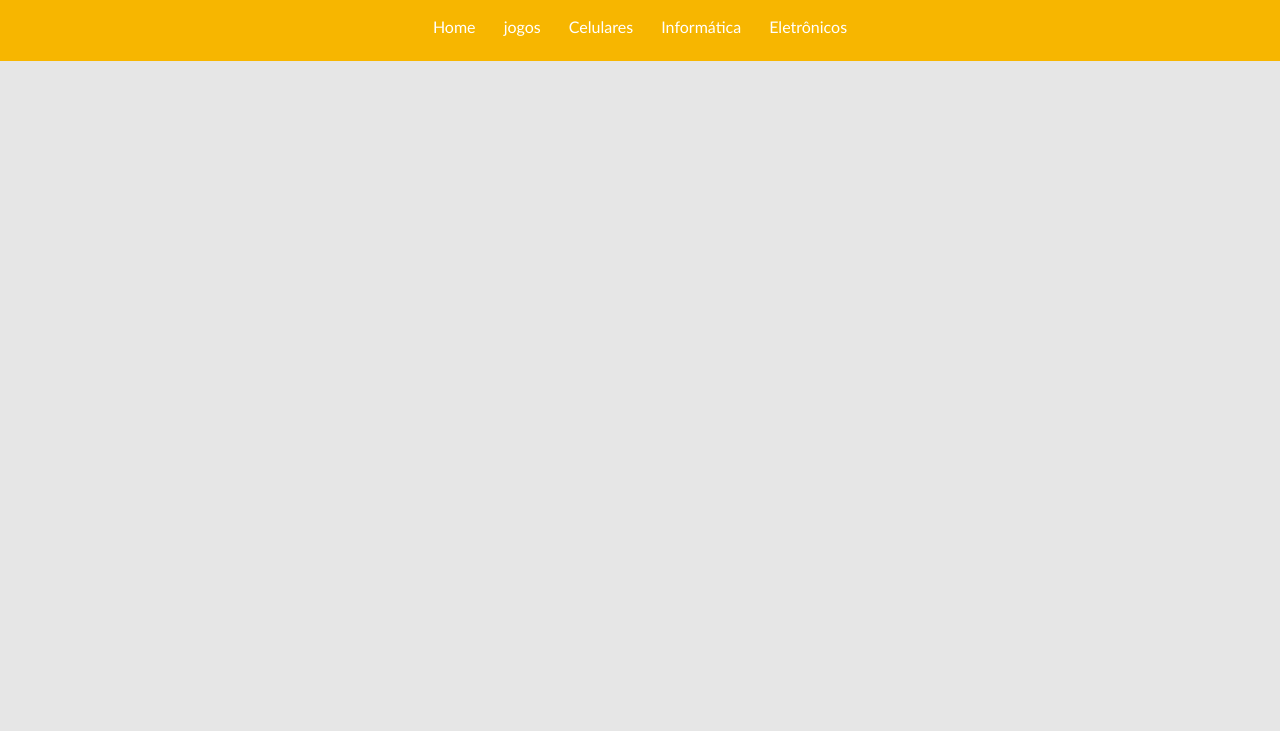
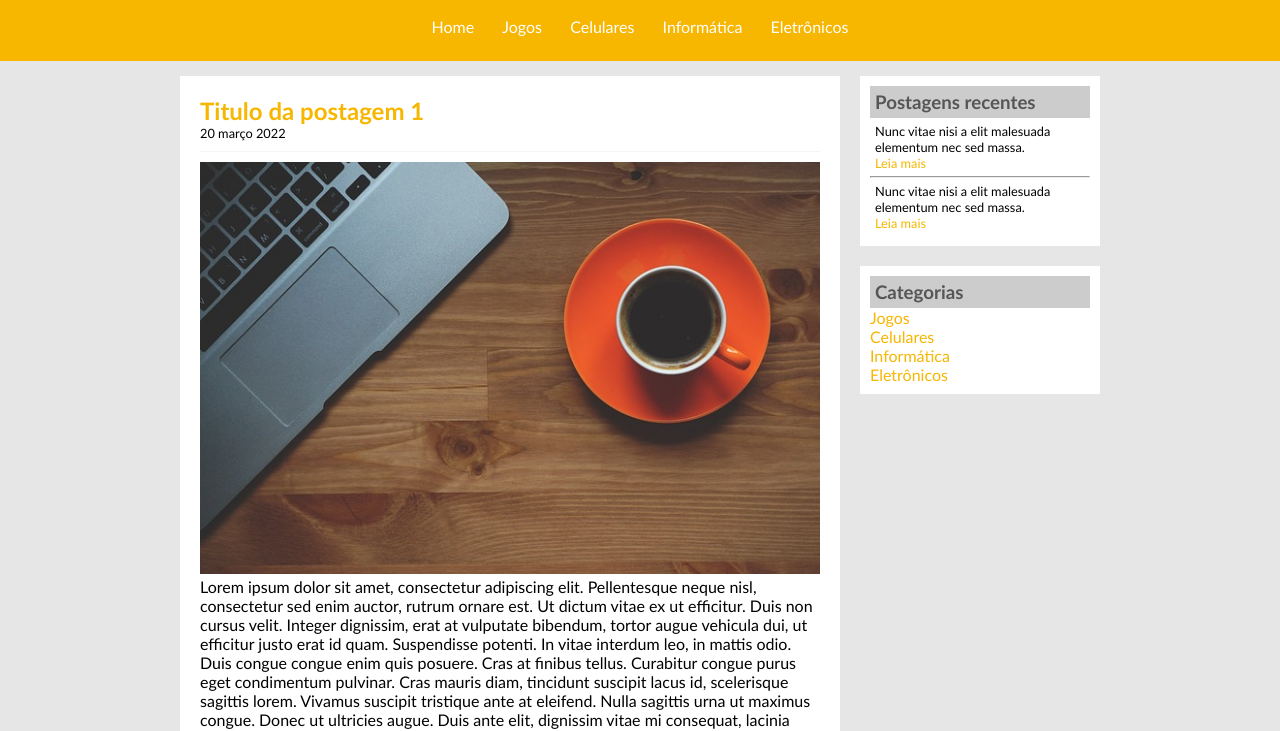
Before and after one commit to mauromelo1/projeto3-tecblog, a plain HTML site: page index.html in a window 1280 px wide. Shown: the part 76-807 px from the top of the page. Drawn offline with Linux system fonts and the light colour scheme.

Commit message:
Finalizando o site

```diff
--- a/css/estilo.css
+++ b/css/estilo.css
@@ -19,18 +19,68 @@ body {
     padding: 10px;
 }
 
+#area-principal {
+    width: 920px;
+    margin: 0 auto;
+    padding: 15px;
+}
+
+#area-postagens {
+    width: 660px;
+    float: left;
+
+}
+
+#area-lateral {
+    width: 240px;
+    float: right;
+}
+
+.postagem {
+    padding: 20px;
+    margin-bottom: 20px;
+    background: white;
+}
+
+.conteudo-lateral {
+    background: white;
+    padding: 10px;
+    margin-bottom: 20px;
+}
+
+.postagem-lateral {
+    font-size: 0.8em;
+    padding: 5px;
+}
+
+#rodape {
+    clear: both;
+    text-align: center;
+    padding: 15px;
+    background: #CCC;
+}
+
 a {
     text-decoration: none;
 }
 
 a:link, a:visited {
+    color: #f7b600;
+}
+
+a:hover {
+    text-decoration: underline;
+}
+
+#area-cabecalho a:link, #area-cabecalho a:visited {
     color: #FFF;
     padding: 8px 12px;
 }
 
-a:hover {
+#area-cabecalho a:hover {
     color: #f7b600;
     background: #FFF;
+    text-decoration: none;
 }
 
 h1 {
@@ -38,6 +88,24 @@ h1 {
     font-size: 2.5em;
 }
 
+h2 {
+    color: #f7b600;
+}
+
+h3 {
+    color: #565656;
+    background: #CCC;
+    padding: 5px;
+}
+
 .branco {
     color: white;
 }
+
+.data-postagem {
+    font-size: 0.8em;
+    border-bottom: 1px  solid #f4f4f4;
+    padding-bottom: 10px;
+    margin-bottom: 10px;
+    display: block;
+}
--- a/index.html
+++ b/index.html
@@ -14,12 +14,74 @@
         </div>
         <div id="area-menu">
             <a href="index.html">Home</a>
-            <a href="jogos.html">jogos</a>
+            <a href="jogos.html">Jogos</a>
             <a href="celulares.html">Celulares</a>
             <a href="informatica.html">Informática</a>
             <a href="eletronicos.html">Eletrônicos</a>
         </div>
     </div>
 
+    <div id="area-principal">
+
+        <div id="area-postagens">
+            <div class="postagem">
+                <h2>Titulo da postagem 1</h2>
+                <span class="data-postagem">20 março 2022</span>
+                <img width="620px" src="imagens/imagem1.jpg">
+                <p>
+                    Lorem ipsum dolor sit amet, consectetur adipiscing elit.
+                    Pellentesque neque nisl, consectetur sed enim auctor, rutrum ornare est.
+                    Ut dictum vitae ex ut efficitur. Duis non cursus velit. Integer dignissim, erat at vulputate bibendum, tortor augue vehicula dui, ut efficitur justo erat id quam. Suspendisse potenti. In vitae interdum leo, in mattis odio. Duis congue congue enim quis posuere. Cras at finibus tellus. Curabitur congue purus eget condimentum pulvinar. Cras mauris diam, tincidunt suscipit lacus id, scelerisque sagittis lorem. Vivamus suscipit tristique ante at eleifend. Nulla sagittis urna ut maximus congue. Donec ut ultricies augue. Duis ante elit, dignissim vitae mi consequat, lacinia bibendum nisi.
+                    Morbi in lacus non risus dictum posuere fermentum non elit.
+                    Nunc vitae nisi a elit malesuada elementum nec sed massa.
+                </p>
+                <a href="#">Leia mais</a>
+            </div>
+
+            <div class="postagem">
+                <h2>Titulo da postagem 2</h2>
+                <span class="data-postagem">20 março 2022</span>
+                <img width="620px" src="imagens/imagem2.jpg">
+                <p>
+                    Lorem ipsum dolor sit amet, consectetur adipiscing elit.
+                    Pellentesque neque nisl, consectetur sed enim auctor, rutrum ornare est.
+                    Ut dictum vitae ex ut efficitur. Duis non cursus velit. Integer dignissim, erat at vulputate bibendum, tortor augue vehicula dui, ut efficitur justo erat id quam. Suspendisse potenti. In vitae interdum leo, in mattis odio. Duis congue congue enim quis posuere. Cras at finibus tellus. Curabitur congue purus eget condimentum pulvinar. Cras mauris diam, tincidunt suscipit lacus id, scelerisque sagittis lorem. Vivamus suscipit tristique ante at eleifend. Nulla sagittis urna ut maximus congue. Donec ut ultricies augue. Duis ante elit, dignissim vitae mi consequat, lacinia bibendum nisi.
+                    Morbi in lacus non risus dictum posuere fermentum non elit.
+                    Nunc vitae nisi a elit malesuada elementum nec sed massa.
+                </p>
+                <a href="#">Leia mais</a>
+            </div>
+
+        </div>
+
+        <div id="area-lateral">
+            <div class="conteudo-lateral">
+                <h3>Postagens recentes</h3>
+                <div class="postagem-lateral">
+                    <p>Nunc vitae nisi a elit malesuada elementum nec sed massa.</p>
+                    <a href="#">Leia mais</a>
+                </div>
+                <hr>
+                <div class="postagem-lateral">
+                    <p>Nunc vitae nisi a elit malesuada elementum nec sed massa.</p>
+                    <a href="#">Leia mais</a>
+                </div>
+            </div>
+
+            <div class="conteudo-lateral">
+                <h3>Categorias</h3>
+                <a href="#">Jogos</a><br>
+                <a href="#">Celulares</a><br>
+                <a href="#">Informática</a><br>
+                <a href="#">Eletrônicos</a>
+            </div>
+        </div>
+
+        <div id="rodape">
+            Todos os direitos reservados
+        </div>
+
+    </div>
+
 </body>
 </html>
```
